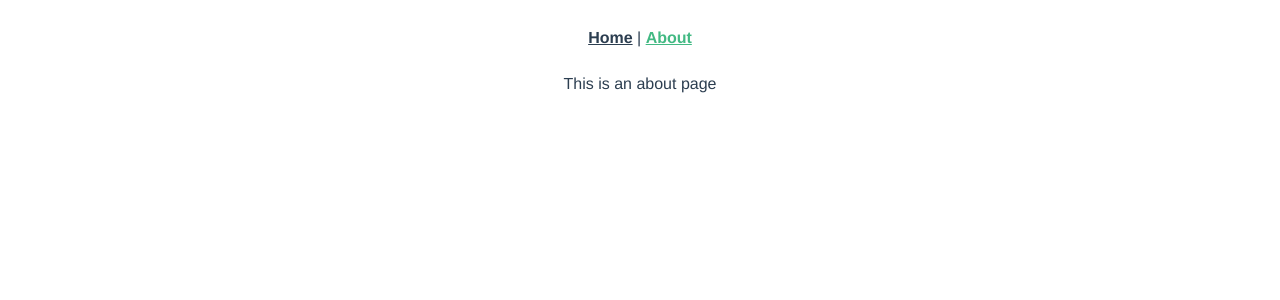
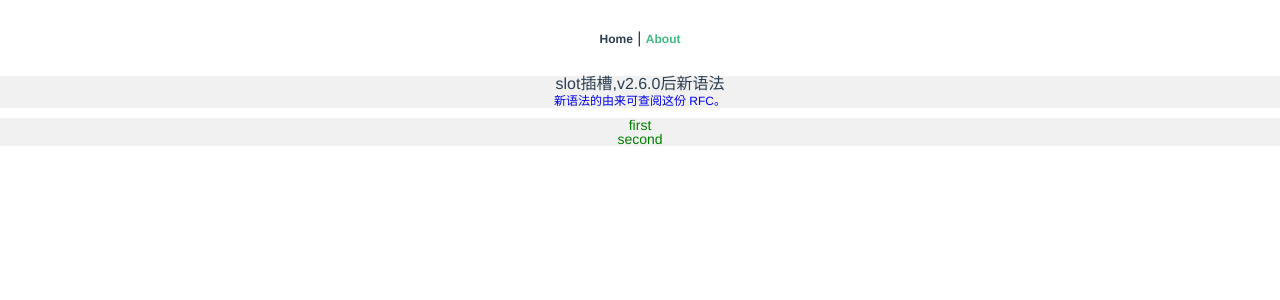
Before and after one commit to milyyy/_vue, a Vue app: page /about in a window 1280 px wide. Shown: the top 300 px of the page. Built offline with nearby package versions, Linux system fonts and the light colour scheme.

Commit message:
slot插槽内容

```diff
--- a/src/assets/style/reset.css
+++ b/src/assets/style/reset.css
@@ -46,3 +46,8 @@ table {
 	border-collapse: collapse;
 	border-spacing: 0;
 }
+/* 针对本项目 */
+section {
+	margin-bottom: 10px;
+	background-color: #f1f1f1;
+}
--- /dev/null
+++ b/src/components/NavigationLink.vue
@@ -0,0 +1,20 @@
+<template>
+  <div>
+    <a v-bind:href="url" class="nav-link">
+      <!-- 如果没有包含一个 <slot> 元素，则该组件起始标签和结束标签之间的任何内容都会被抛弃 -->
+      <slot></slot>
+    </a>
+  </div>
+</template>
+
+<script>
+export default {
+  props: ["url"]
+};
+</script>
+
+<style lang="stylus" scoped>
+a
+  color green
+  font-size 14px
+</style>
--- a/src/components/TextDocument.vue
+++ b/src/components/TextDocument.vue
@@ -1,8 +1,6 @@
 <template>
   <div>
-    <p>
-      {{ title }}
-    </p>
+    <p>{{ title }}</p>
     <button @click="$emit('update:title', 'newTitle')">update</button>
   </div>
 </template>
--- a/src/views/About.vue
+++ b/src/views/About.vue
@@ -1,5 +1,36 @@
 <template>
   <div class="about">
-    <h1>This is an about page</h1>
+
+    <section>
+      <h1>slot插槽,v2.6.0后新语法</h1>
+      <a href="https://github.com/vuejs/rfcs/blob/master/active-rfcs/0001-new-slot-syntax.md">
+        新语法的由来可查阅这份 RFC。
+      </a>
+    </section>
+
+    <section>
+      <!-- 通过prop及传递了属性,又通过slot进行内容分发 -->
+      <NavigationLink url="/">
+        <!-- slot的位置 可以插入任意内容-->
+        <h1>first</h1>
+        <h3>second</h3>
+      </NavigationLink>
+    </section>
+
   </div>
 </template>
+
+<script>
+import NavigationLink from "@/components/NavigationLink.vue";
+export default {
+  components: {
+    NavigationLink
+  }
+};
+</script>
+
+<style lang="stylus">
+a
+  text-decoration none
+  font-size 12px
+</style>
```
